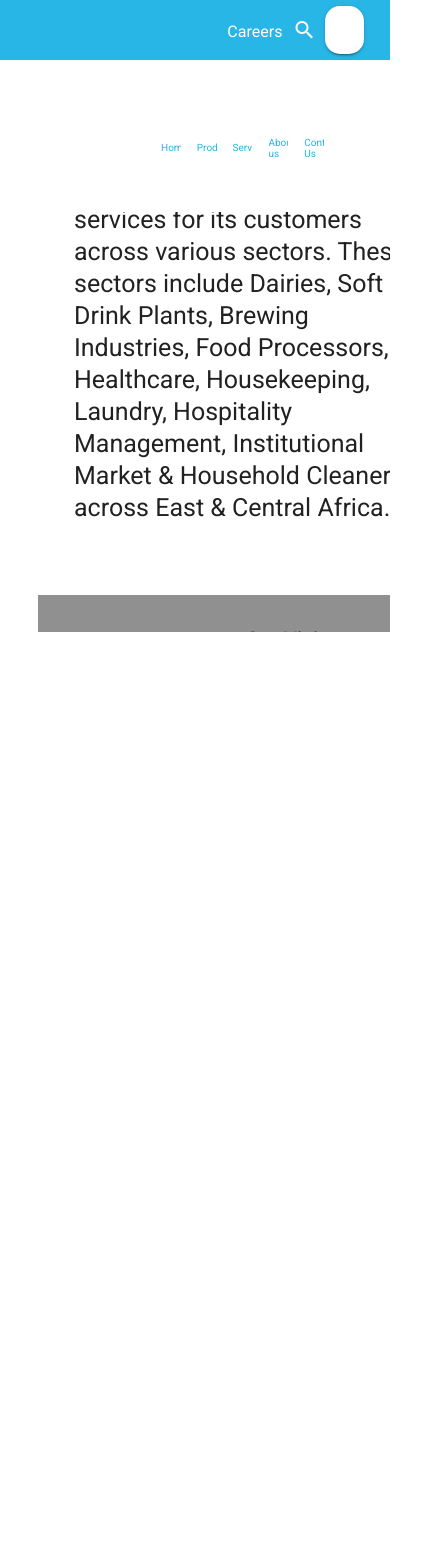
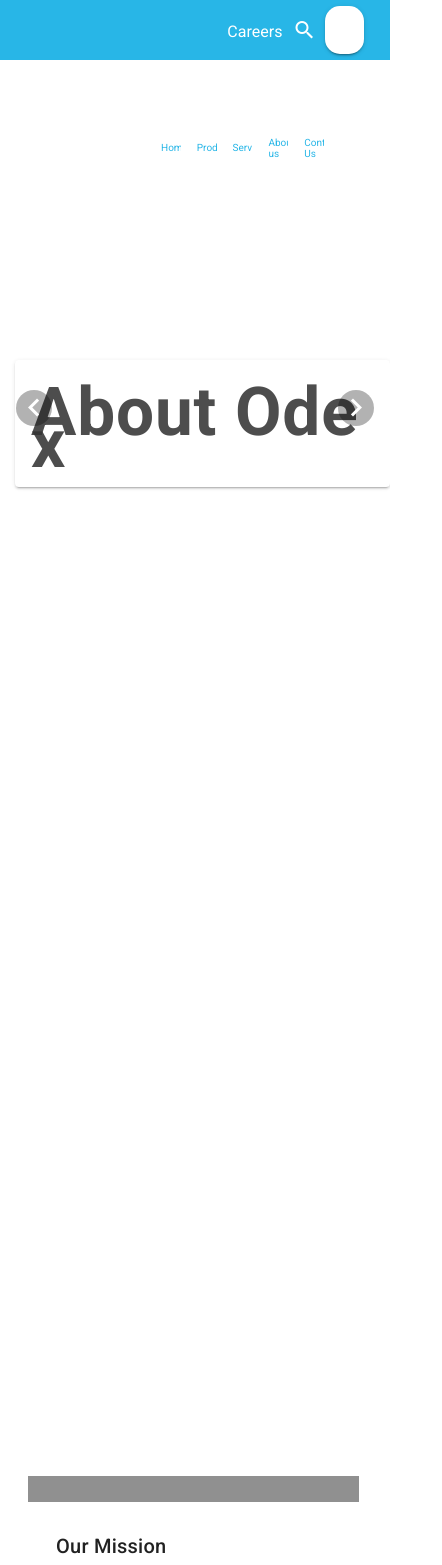
Before and after one commit to michaelmurwayi/odex, a Vue app: page /about in a window 390 px wide. Shown: the top 1565 px of the page, 442 px wide, since content can reach past the window. Before the commit the page ends 904 px from the top, so only its background shows below. Built offline with nearby package versions, Linux system fonts and the light colour scheme.

Commit message:
making about page mobile responsive

```diff
--- a/public/index.html
+++ b/public/index.html
@@ -24,7 +24,7 @@
     body{
       height: fit-content;
       align-self: start;
-      overflow-x: hidden;
+      /* overflow-x: hidden; */
     }
   </style>
 </html>
--- a/src/components/aboutMain.vue
+++ b/src/components/aboutMain.vue
@@ -1,5 +1,5 @@
 <template>
-    <v-app  style="position:relative; top:-650px; bottom:20vh; width:100%;">
+    <v-app  style="position:relative; top:0px; bottom:20vh; width:100%;">
     <div class="Main">
     <v-carousel hide-delimiters :controls="false" :indicators="false" :interval="3000" direction="up" style="height:400px"
     >
@@ -9,48 +9,69 @@
       :src= "require('../assets/' + item)"
     >
 
-    <v-card class="" style=" postion:absolute; top:150px; left:600px; height:15vh; width: fit-content; background-color:#28b6e7; opacity:0.8;">
+    <v-card class="about_page" >
         <v-card-title class="" style="position:relative; left:0px; top:20px; font-weight:bold; font-size: 8vh;">About Odex</v-card-title>
     </v-card>
 
     </v-carousel-item>
     </v-carousel>
     </div>
-    <div class="services col-md-12  row container-fluid"  style="position:relative; top:10vh; right:0px; left:50px;">
+    <div class="services col-md-12  row container-fluid"  style="position:relative; top:10vh; right:0px; left:0px;">
         <ul style="line-height: 2.0em;">
-            <p style="font-size:25px">
+            <p style="font-size:3vh">
                 Odex Chemicals Limited is a Kenyan company, which is committed to providing viable and cost effective hygiene products, solutions and services for its customers across various sectors. These sectors include Dairies, Soft Drink Plants, Brewing Industries, Food Processors, Healthcare, Housekeeping, Laundry, Hospitality Management, Institutional Market & Household Cleaners across East & Central Africa.
             </p>
         </ul>
     </div>
 
-    <div class="row" style="position:relative; top:15vh; right:0px; left:50px; margin-bottom:40px;">
-        <div class="col-md-4" style="height:300px; text-align:center; background-color:#909090;">
-            <v-card-title style="margin-left:180px;">Our Vision</v-card-title>
+    <div class="row about-div">
+        <div class="col-md-3 about">
+            <v-card-title >Our Vision</v-card-title>
             <v-card-subtitle>
                 To be Africa’s leading Manufacturer & Provider of Industrial Detergents & Hygiene Solutions.
             </v-card-subtitle>
         </div>
-        <div class="col-md-4" style="height:300px; text-align:center; background-color:	#C8C8C8;">
-            <v-card-title style="margin-left:180px;">Our Mission</v-card-title>
+        <div class="col-md-3 about white">
+            <v-card-title >Our Mission</v-card-title>
             <v-card-subtitle>
                 To manufacture & supply quality Industrial Hygiene products with exceptional service at affordable prices.
             </v-card-subtitle>
         </div>
-        <div class="col-md-4" style="height:300px; background-color:#909090;">
-            <v-card-title style="margin-left:180px;">Our Core Values</v-card-title>
-            <v-card-subtitle></v-card-subtitle>
+        <div class="col-md-3 about" >
+            <v-card-title >Our Core Values</v-card-title>
+            <v-card-subtitle class="mt-5">
+                <ul>
+                    <li>
+                    Excellent Customer Service
+                    </li>
+                    <li>
+                    Respect Everyone
+                    </li>
+                    <li>
+                    Be Authentic
+                    </li>
+                    <li>
+                    Continuous Improvement
+                    </li>
+                    <li>
+                    Reduce Waste
+                    </li>
+                    <li>
+                    Recycle
+                    </li>
+                </ul>
+            </v-card-subtitle>
         </div>
 
     </div>
 
-    <div style="position:relative; top:15vh; right:0px; left:50px;">
+    <div style="position:relative; top:15vh; right:0px; left:0px;">
         <ul>
 
-        <p style="font-size:25px">
+        <p style="font-size:20px">
             With more than 25 years of expertise and knowledge, Odex Chemicals manufactures specialized detergents and sanitation products, formulated to customer specifications and requirements. Odex consistently provides hygiene care products that meet customer and applicable regulatory requirements.
         </p>
-        <p style="font-size:25px">
+        <p style="font-size:20px; margin-bottom:50px;">
             We are committed to a sustainable environment and that is why we design our products to provide customers with the most effective and efficient cleaning, food safety and infection control with the lowest total impact on the environment. Odex has its headquarters in Nairobi, Kenya and employs approximately 100 people regionally.
         </p>
         </ul>
@@ -100,6 +121,15 @@ export default {
      }
 </script>
 <style scoped>
+.about_page{
+    position:absolute;
+    top:150px;
+    left:650px;
+    height:15vh;
+    width: fit-content;
+    background-color:#28b6e7;
+    opacity:0.8;
+}
 .products_card{
     margin-left:25px;
     margin-top: 10px;
@@ -112,4 +142,46 @@ export default {
   height:400px;
   display: "flex"
 }
+.about-div{
+    position:relative;
+    top:20vh;
+    right:0px;
+    left:100px;
+    margin-bottom:40px;
+}
+.about{
+    width: 80%;
+    /* margin: 20px; */
+    height:300px;
+    text-align:center;
+    background-color:#909090;
+}
+
+@media only screen and (max-width: 768px) {
+  .about_page{
+    position:absolute;
+    top:150px;
+    font-size: 3vh;
+    left:15px;
+    height:15vh;
+    width: fit-content;
+    background-color:#28b6e7;
+    opacity:0.8;
+  }
+  .about-div{
+      position:relative;
+      top:10vh;
+      right:0px;
+      left:40px;
+      margin-bottom:40px;
+  }
+  .about{
+    width: 80%;
+    position: relative;
+    left: 0px;
+    height:300px;
+    text-align:center;
+    background-color:#909090;
+}
+}
 </style>
```
